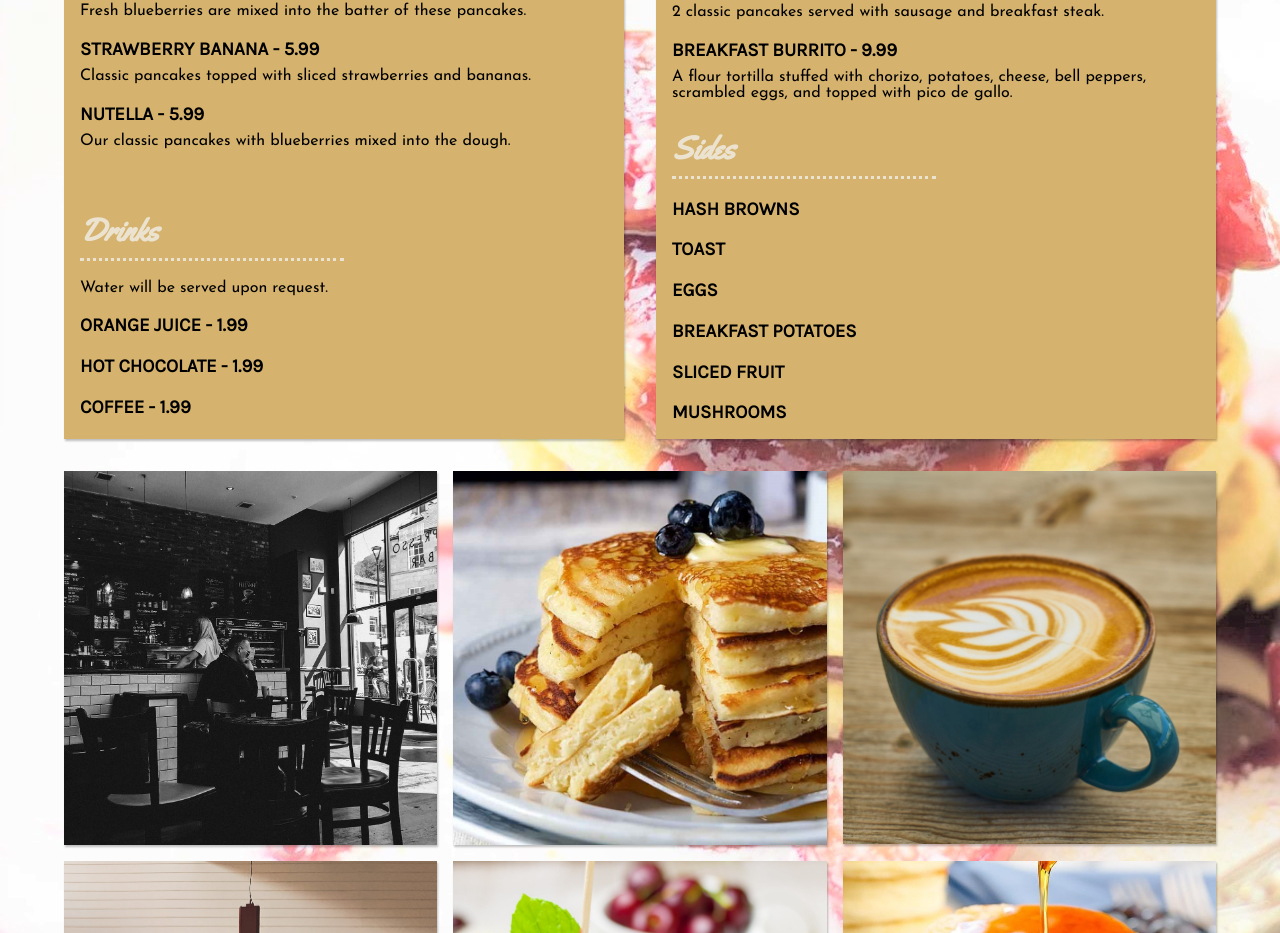
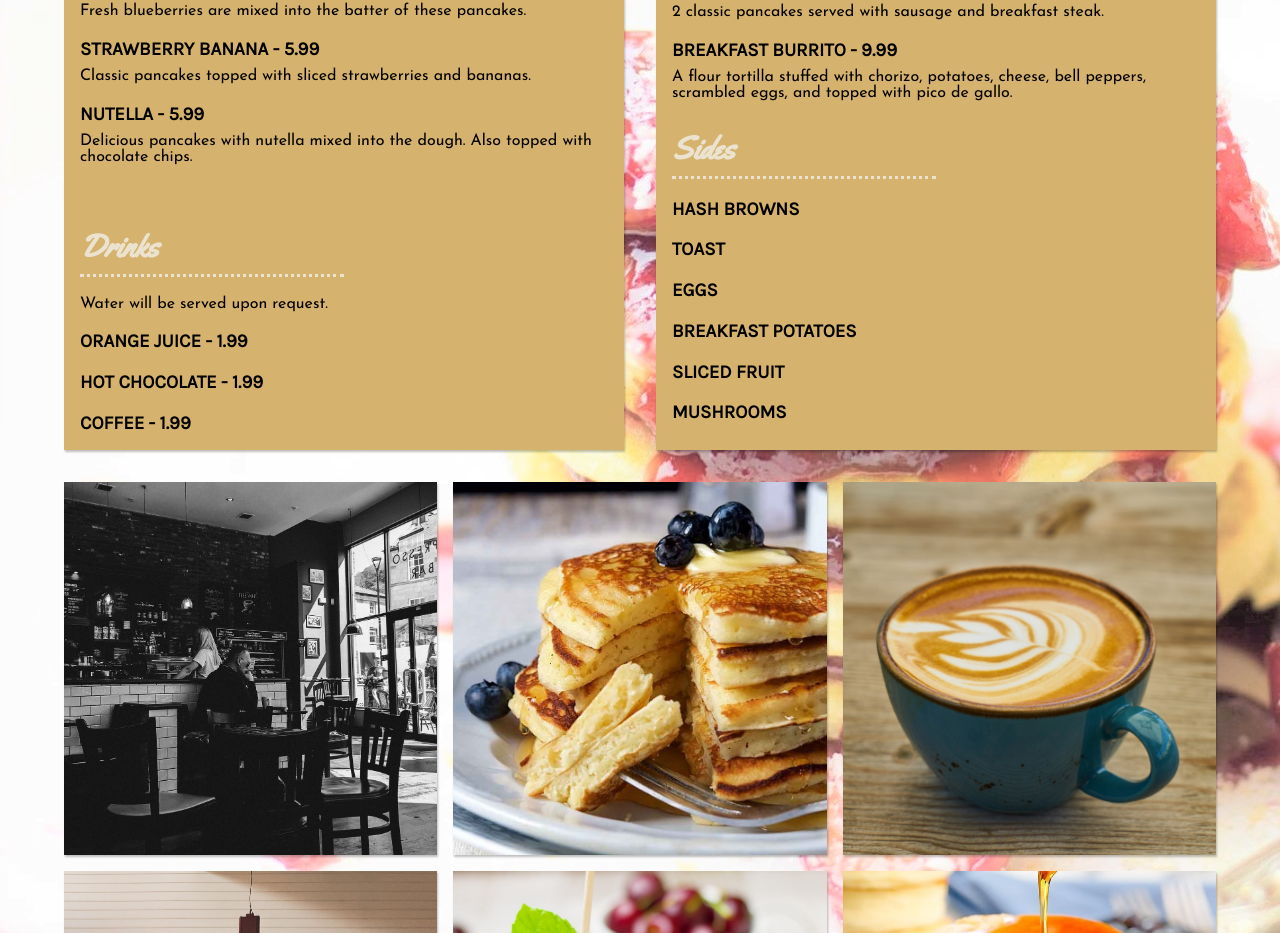
Before and after one commit to CarlsJr4/breakfastCafe, a plain HTML site: page index.html in a window 1280 px wide. Shown: the part 2233-3166 px from the top of the page. Drawn offline with Linux system fonts and the light colour scheme.

Commit message:
Updated description for nutella pancakes

```diff
--- a/index.html
+++ b/index.html
@@ -75,7 +75,7 @@
 					<h3>Strawberry Banana - 5.99</h3>
 					<p>Classic pancakes topped with sliced strawberries and bananas. </p>
 					<h3>Nutella - 5.99</h3>
-					<p>Our classic pancakes with blueberries mixed into the dough. </p>
+					<p>Delicious pancakes with nutella mixed into the dough. Also topped with chocolate chips.</p>
 					<br>
 					<h1>Drinks</h1>
 					<p>Water will be served upon request.</p>
```
